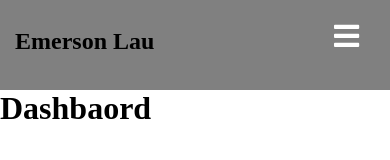
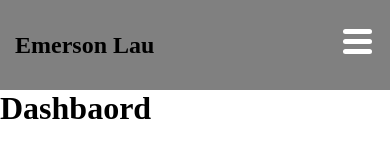
Before and after one commit to BoomBoomRay/emo_portfolio, a React (Create React App) app: page / in a window 390 px wide. Shown: the top 160 px of the page. Built offline with nearby package versions, Linux system fonts and the light colour scheme.

Commit message:
hamburger animation added

```diff
--- /dev/null
+++ b/src/components/Navbar/Hamburger.js
@@ -0,0 +1,91 @@
+import React from 'react';
+import styled from 'styled-components';
+
+export default function Hamburger({ isOpen }) {
+  console.log(isOpen);
+  return (
+    <HamburgerDiv>
+      <span className={isOpen ? 'open' : ''}></span>
+      <span className={isOpen ? 'open1' : ''}></span>
+      <span className={isOpen ? 'open2' : ''}></span>
+    </HamburgerDiv>
+  );
+}
+const HamburgerDiv = styled.div`
+  width: 2em;
+  height: 2em;
+  position: relative;
+  -webkit-transform: rotate(0deg);
+  -moz-transform: rotate(0deg);
+  -o-transform: rotate(0deg);
+  transform: rotate(0deg);
+  -webkit-transition: 0.5s ease-in-out;
+  -moz-transition: 0.5s ease-in-out;
+  -o-transition: 0.5s ease-in-out;
+  transition: 0.5s ease-in-out;
+  cursor: pointer;
+
+  span {
+    display: block;
+    position: absolute;
+    height: 5px;
+    width: 90%;
+    background: white;
+    border-radius: 9px;
+    opacity: 1;
+    left: 0;
+    -webkit-transform: rotate(0deg);
+    -moz-transform: rotate(0deg);
+    -o-transform: rotate(0deg);
+    transform: rotate(0deg);
+    -webkit-transition: 0.25s ease-in-out;
+    -moz-transition: 0.25s ease-in-out;
+    -o-transition: 0.25s ease-in-out;
+    transition: 0.25s ease-in-out;
+  }
+
+  span:nth-child(1) {
+    top: 0px;
+    -webkit-transform-origin: left center;
+    -moz-transform-origin: left center;
+    -o-transform-origin: left center;
+    transform-origin: left center;
+  }
+  span:nth-child(2) {
+    top: 10px;
+    -webkit-transform-origin: left center;
+    -moz-transform-origin: left center;
+    -o-transform-origin: left center;
+    transform-origin: left center;
+  }
+  span:nth-child(3) {
+    top: 20px;
+    -webkit-transform-origin: left center;
+    -moz-transform-origin: left center;
+    -o-transform-origin: left center;
+    transform-origin: left center;
+  }
+
+  /* Transformation */
+
+  .open {
+    -webkit-transform: rotate(45deg);
+    -moz-transform: rotate(45deg);
+    -o-transform: rotate(45deg);
+    transform: rotate(45deg);
+    top: -3px;
+    left: 8px;
+  }
+  .open1 {
+    width: 0%;
+    opacity: 0;
+  }
+  .open2 {
+    -webkit-transform: rotate(-45deg);
+    -moz-transform: rotate(-45deg);
+    -o-transform: rotate(-45deg);
+    transform: rotate(-45deg);
+    top: 39px;
+    left: 8px;
+  }
+`;
--- a/src/components/Navbar/MainNavbar.js
+++ b/src/components/Navbar/MainNavbar.js
@@ -2,13 +2,14 @@ import React from 'react';
 import styled from 'styled-components';
 import { FaBars } from 'react-icons/fa';
 import { Link } from 'react-router-dom';
+import Hamburger from './Hamburger';
 
-export default function Navbar({ toggleMenu }) {
+export default function Navbar({ isOpen, toggleMenu }) {
   return (
     <Wrapper>
       <h1>Emerson Lau</h1>
       <div className='mobile-icon' onClick={toggleMenu}>
-        <FaBars />
+        <Hamburger isOpen={isOpen} />
       </div>
       <div className='menu-container'>
         <ul>
@@ -30,23 +31,22 @@ const Wrapper = styled.nav`
   padding: 15px;
   @media screen and (max-width: 768px) {
     display: flex;
-    align-items: flex-start;
-    justify-content: flex-end;
+    flex-direction: row;
+    align-items: center;
+    justify-content: space-between;
   }
   .mobile-icon {
     display: none;
     @media screen and (max-width: 768px) {
+      z-index: 9999;
       display: block;
-      position: absolute;
-      top: 0;
-      right: 0;
-      transform: translate(-100%, 60%);
-      font-size: 1.8rem;
-      cursor: pointer;
-      color: white;
     }
   }
   .menu-container {
+    @media screen and (max-width: 768px) {
+      display: none;
+    }
+    display: block;
     margin-top: 10px;
     margin-bottom: 10px;
   }
--- a/src/components/Navbar/MobileNavbar.js
+++ b/src/components/Navbar/MobileNavbar.js
@@ -2,13 +2,11 @@ import React from 'react';
 import styled from 'styled-components';
 import { FaTimes } from 'react-icons/fa';
 import { Link } from 'react-router-dom';
+import Hamburger from './Hamburger';
 
 export default function SidebarNav({ toggleMenu, isOpen }) {
   return (
     <Wrapper isOpen={isOpen} onClick={toggleMenu}>
-      <div className='icon'>
-        <Icon />
-      </div>
       <div className='menu-container'>
         <ul>
           <LinkLi to='/'>Portfolio</LinkLi>
@@ -35,15 +33,6 @@ const Wrapper = styled.aside`
   opacity: ${({ isOpen }) => (isOpen ? '100%' : '0')};
   top: ${({ isOpen }) => (isOpen ? '0' : '-100%')};
 
-  .icon {
-    position: absolute;
-    top: 1.2rem;
-    right: 1.5rem;
-    background: transparent;
-    font-size: 2rem;
-    cursor: pointer;
-    outline: none;
-  }
   .menu-container ul {
     display: flex;
     flex-direction: column;
--- a/src/components/Navbar/index.js
+++ b/src/components/Navbar/index.js
@@ -8,10 +8,9 @@ export default function Navbar() {
   const toggleMenu = () => {
     setIsOpen(!isOpen);
   };
-  console.log(isOpen);
   return (
     <>
-      <MainNavbar toggleMenu={toggleMenu} />
+      <MainNavbar isOpen={isOpen} toggleMenu={toggleMenu} />
       <MobileNavbar isOpen={isOpen} toggleMenu={toggleMenu} />
     </>
   );
```
